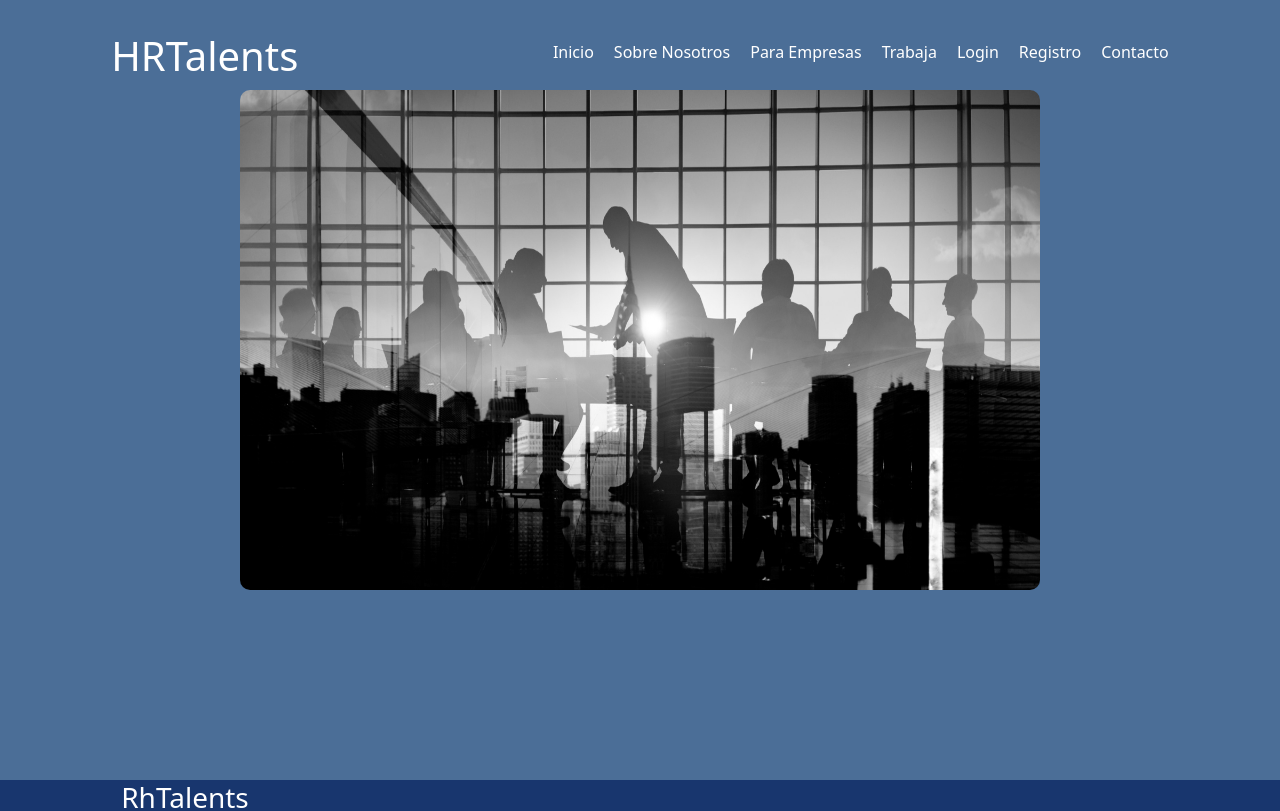
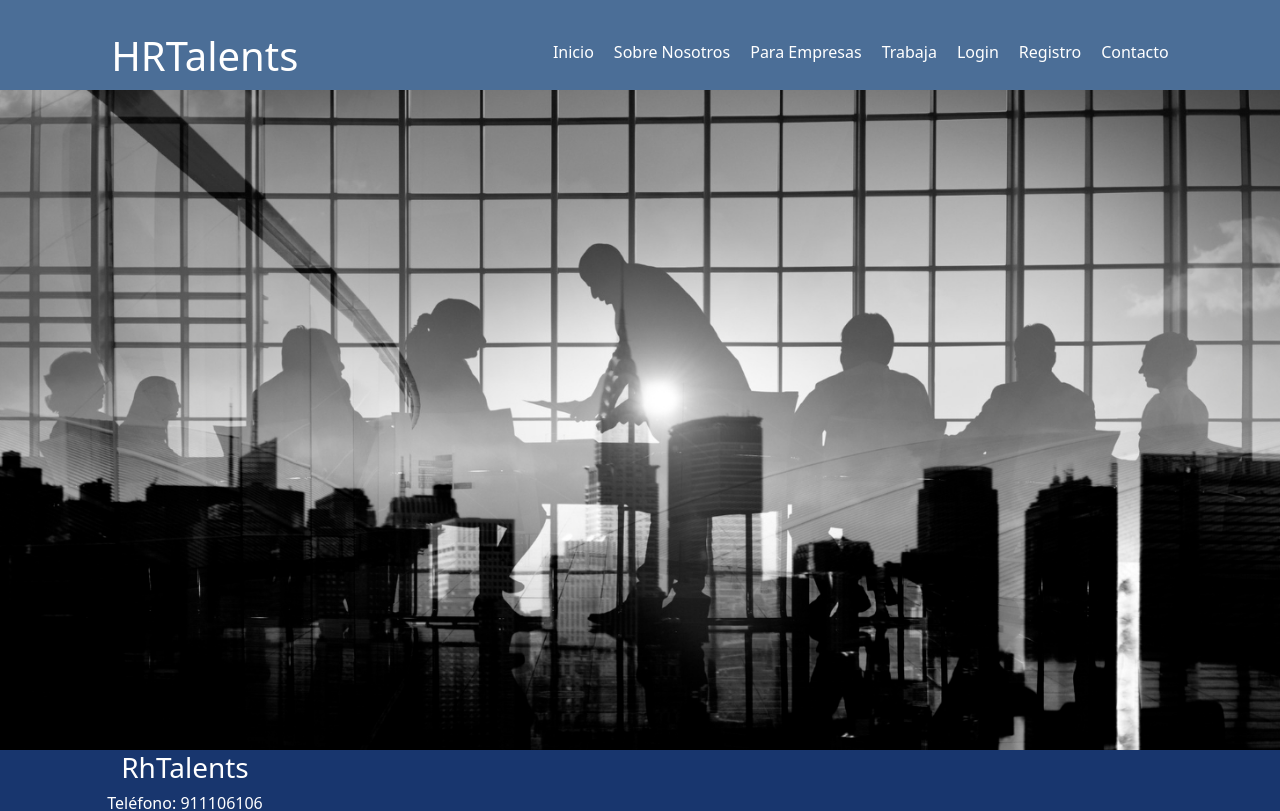
Before and after one commit to OscarP72/HRTalentsFrontend, a React (Vite) app: page / in a window 1280 px wide. Shown: the top 811 px of the page. Built offline with nearby package versions, Linux system fonts and the light colour scheme.

Commit message:
haciendo ofertas de empleo

```diff
--- a/src/pages/Empleados/Empleados.jsx
+++ b/src/pages/Empleados/Empleados.jsx
@@ -75,7 +75,7 @@ const Empleados = () => {
                   {selectedEmpleado?.laborInformation
                     .filter((info) => info._id !== undefined)
                     .map((info) => (
-                      <div key={info._id} className="col-md-3 mb-4">
+                      <div key={info._id}>
                         <p>Salario: {info.salary}</p>
                         <p>Cargo: {info.job}</p>
                         <p>Categoria: {info.position}</p>
--- a/src/pages/Home/Home.css
+++ b/src/pages/Home/Home.css
@@ -1,12 +1,7 @@
 main {
-  text-align: center;
-  margin-bottom: 30px;
+  background-image: url(../../assets/fotohome.jpg);
+  height: 50vh;
+  background-position: center;
+  background-repeat: no-repeat;
+  background-size: cover;
 }
-
-img {
-  width: 1000px;
-  height: 600px;
-  border-radius: 10px;
-  margin: 20px auto 10px;
-  display: block;
-}
--- a/src/pages/Home/Home.jsx
+++ b/src/pages/Home/Home.jsx
@@ -1,12 +1,7 @@
 import './Home.css';
 
-import fotohome from '../../assets/fotohome.jpg';
 const Home = () => {
-  return (
-    <main>
-      <img src={fotohome} alt="Foto de reunión" />
-    </main>
-  );
+  return <main></main>;
 };
 
 export default Home;
--- /dev/null
+++ b/src/pages/OfertasDeEmpleo/OfertasDeEmpleo.css
@@ -0,0 +1,33 @@
+.content {
+    display: flex;
+    flex-flow: row wrap;
+    justify-content: flex-start;
+    align-items: flex-start;
+}
+.ofertas-item{
+    background: rgb(131, 120, 120);
+    border-radius: 10px;
+    box-shadow: 0px 0px 6px #ddd;
+    margin: 20px;
+    padding-top: 60px;
+    padding-bottom: 60px;
+    padding-left: 25px;
+    padding-right: 25px;
+}
+button,
+input[type="submit"],
+input[type="button"]{
+    width: 100px;
+    background:  #0b70e1;
+    color: white;
+    border: 0;
+    outline: 0;
+    padding: 15px;
+    border-radius: 3px;
+    margin-top: 15px;
+    text-transform: capitalize;
+    font-size: 16px;
+    font-weight: 500;
+    cursor: pointer;
+    transition: all;
+}
--- a/src/pages/OfertasDeEmpleo/OfertasDeEmpleo.jsx
+++ b/src/pages/OfertasDeEmpleo/OfertasDeEmpleo.jsx
@@ -1,7 +1,25 @@
-import React from 'react';
+import './OfertasDeEmpleo.css';
 
 function OfertasDeEmpleo() {
-  return <div>OfertasDeEmpleo</div>;
+  return (
+    <section className="content">
+      <article className="ofertas-item">
+        <h3 className="tittle">Ofertas de Empleo</h3>
+        <p className="description">Descripcion oferta</p>
+        <button className="inscribirse">Inscribete a la Oferta</button>
+      </article>
+    </section>
+  );
+}
+{
+  /* <div className="add">
+      <h3 className="tittle">OfertasDeEmpleo</h3>
+      <form>
+        <input type="text" placeholder="Oferta" />
+        <textarea placeholder="Descripcion"></textarea>
+        <input type="submit" value="inscribirse" />
+      </form>
+</div>*/
 }
 
 export default OfertasDeEmpleo;
```
Also changed, not shown: src/pages/Empleados/Empleados.css (+3 -4 lines).
